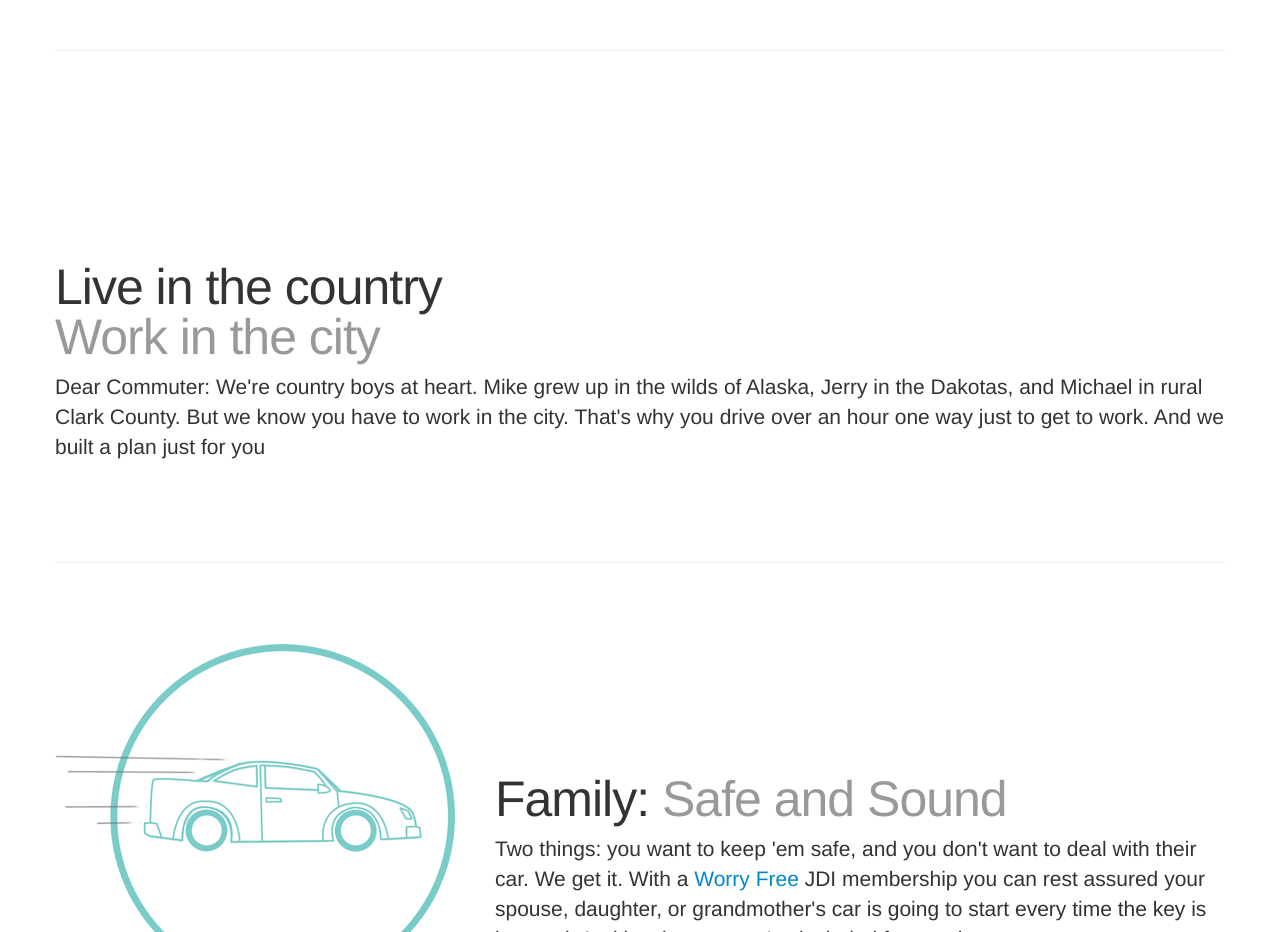
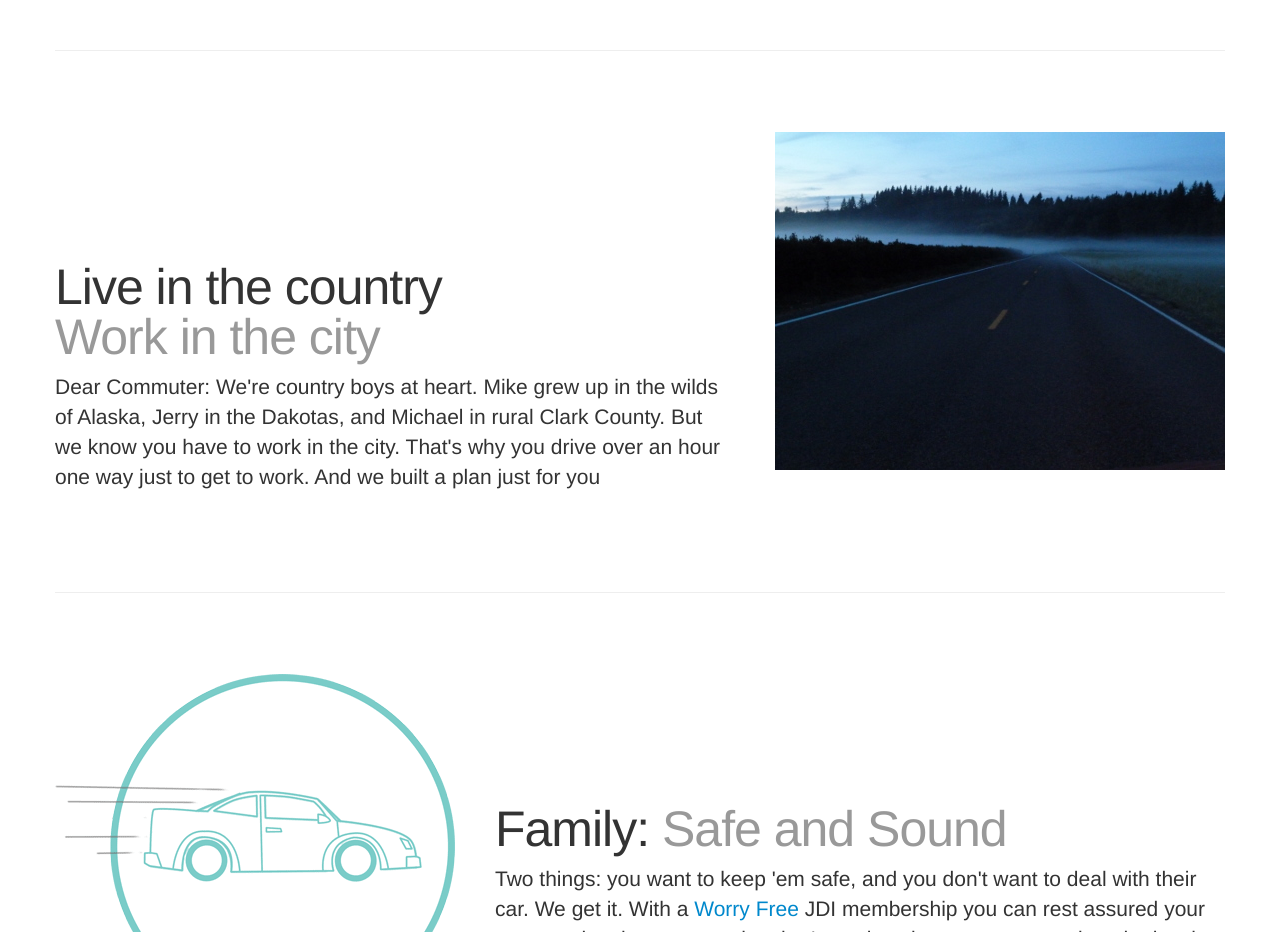
Before and after one commit to RileyRoberts/jdicars, a plain HTML site: page index.html in a window 1280 px wide. Shown: the part 800-1732 px from the top of the page. Drawn offline with Linux system fonts and the light colour scheme.

Commit message:
final commit of the night

```diff
--- a/index.html
+++ b/index.html
@@ -139,7 +139,7 @@
       <hr class="featurette-divider">
 
       <div class="featurette">
-        <img class="featurette-image pull-right" src="">
+        <img class="featurette-image pull-right" src="img/road_mist.jpg">
         <h2 class="featurette-heading">Live in the country </br>
           <span class="muted">Work in the city</span></h2>
         <p class="lead">Dear Commuter: We're country boys at heart. Mike grew up in the wilds of Alaska, Jerry in the Dakotas, and Michael in rural Clark County. But we know you have to work in the city. That's why you drive over an hour one way just to get to work. And we built a plan just for you</p>
```
Also changed, not shown: img/road_mist.jpg (added).
